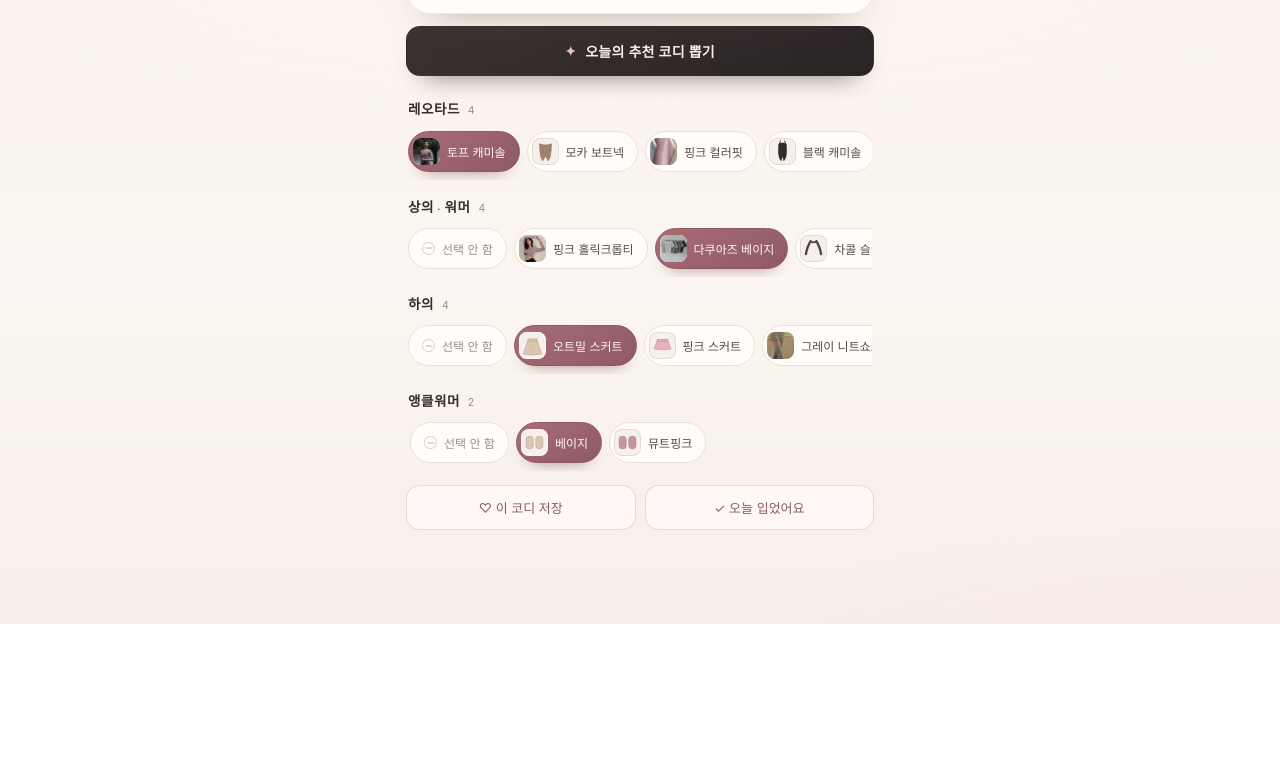
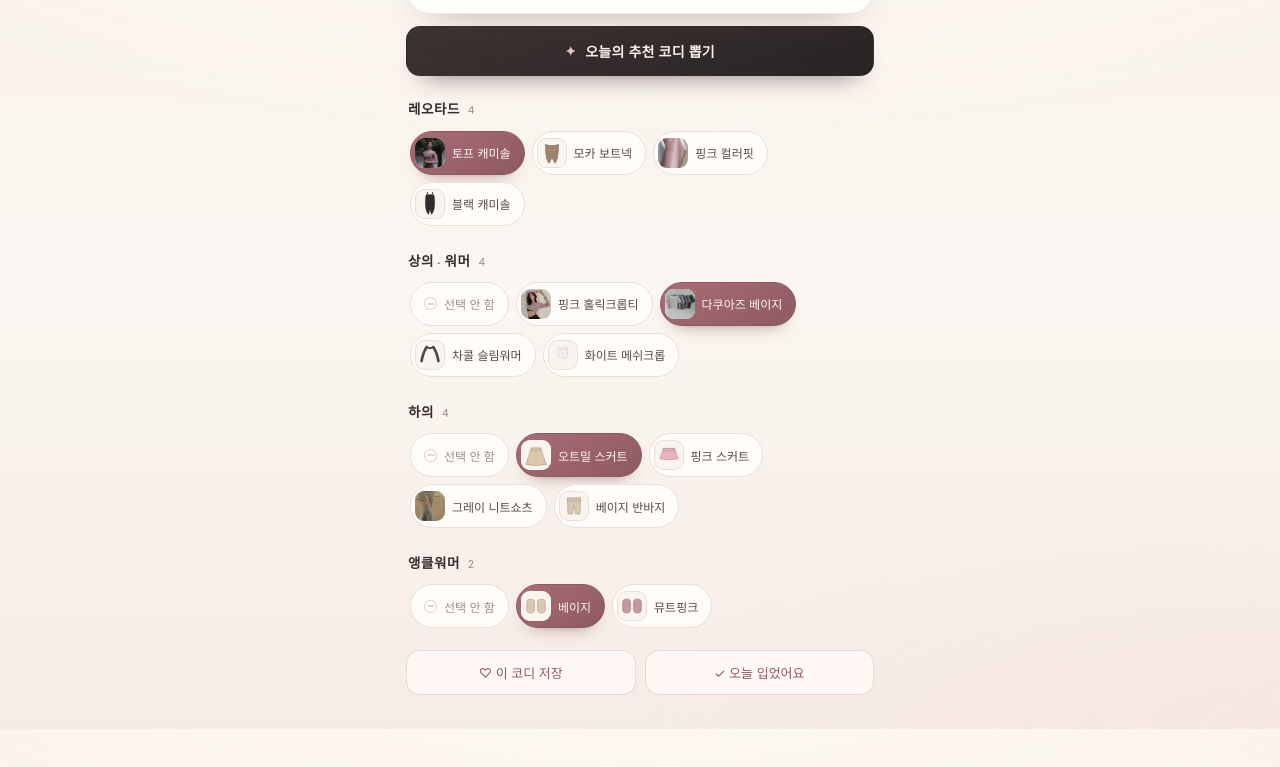
Before and after one commit to ogooooo/ballet, a plain HTML site: page index.html in a window 1280 px wide. Shown: the part 871-1638 px from the top of the page. Before the commit the page ends 1495 px from the top, so only its background shows below. Drawn offline with nearby package versions, Linux system fonts and the light colour scheme.

Commit message:
선택 칩을 줄바꿈 배치로 바꾸고 썸네일 크기 조정

```diff
--- a/style.css
+++ b/style.css
@@ -293,12 +293,9 @@ body {
 .chips {
   min-width: 0;
   display: flex;
+  flex-wrap: wrap;
   gap: 7px;
-  overflow-x: auto;
   padding: 2px 2px 8px;
-  scrollbar-width: none;
-  -webkit-overflow-scrolling: touch;
-  scroll-snap-type: x proximity;
 }
 .chips::-webkit-scrollbar { display: none; }
 
@@ -712,7 +709,7 @@ input[type="color"] {
   display: inline-block;
   overflow: hidden;
   border-radius: 9px;
-  background: #F7EFE9;
+  background: #FAF4EF;
   box-shadow: inset 0 0 0 1px rgba(60, 45, 45, .10);
 }
 .thumb .thumb-flat { display: block; width: 100%; height: 100%; }
@@ -726,7 +723,7 @@ input[type="color"] {
   display: block;
   z-index: 1;
 }
-.thumb-chip { width: 27px; height: 27px; border-radius: 8px; margin-left: -3px; }
+.thumb-chip { width: 30px; height: 30px; border-radius: 9px; margin-left: -3px; }
 .thumb-sm { width: 42px; height: 42px; border-radius: 11px; }
 .thumb-md { width: 54px; height: 54px; border-radius: 13px; }
 .chip.is-active .thumb { box-shadow: inset 0 0 0 1px rgba(255, 255, 255, .5); }
```
